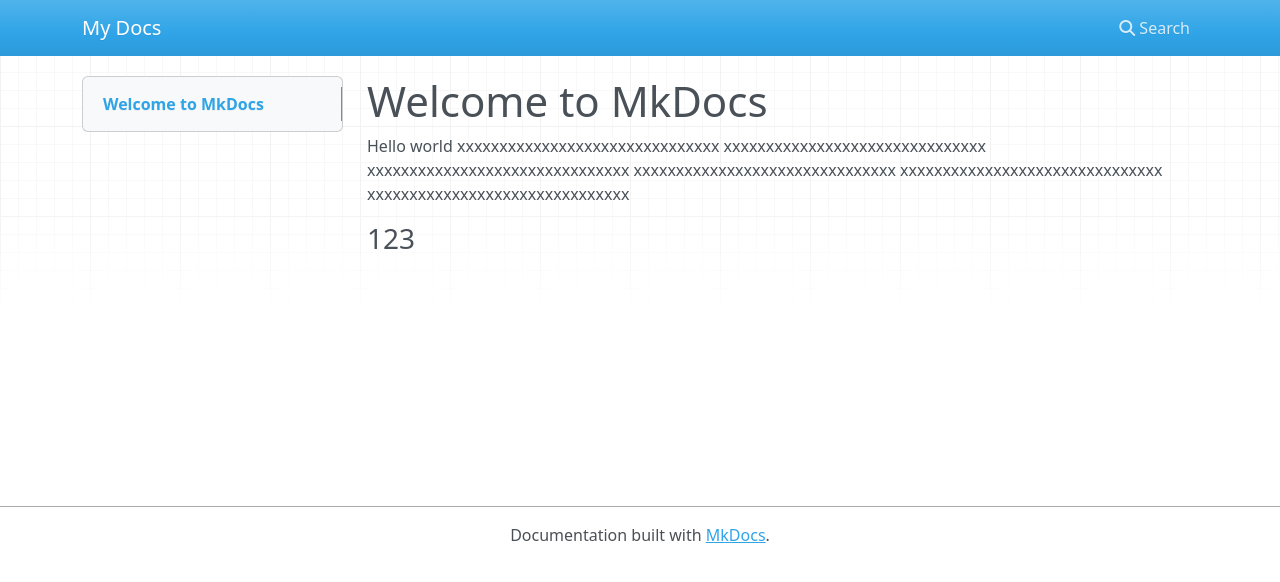
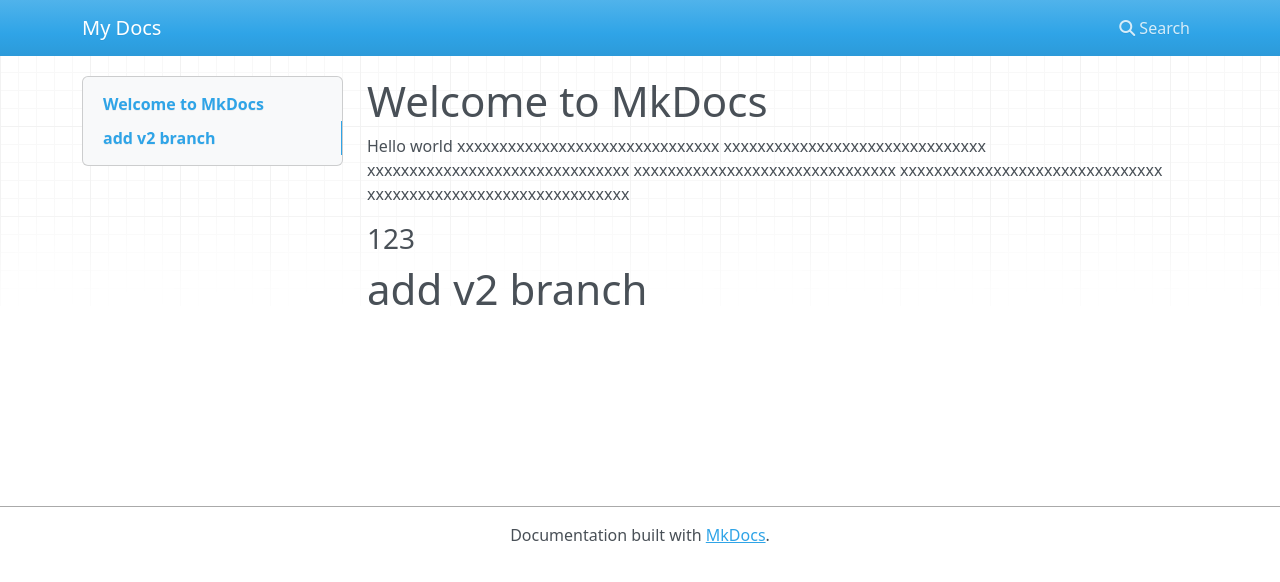
Before and after one commit to powerofwind/mkdocaurora, an MkDocs documentation site: the page built from docs/index.md, in a window 1280 px wide. Shown: the top 582 px of the page. Built offline with MkDocs 1.6.1, drawn with Linux system fonts in a browser that asks for light colours; nearby versions of some CDN libraries.

Commit message:
add branch

```diff
--- a/docs/index.md
+++ b/docs/index.md
@@ -10,3 +10,5 @@ xxxxxxxxxxxxxxxxxxxxxxxxxxxxxxx
 
 
 ### 123
+
+# add v2 branch
```
